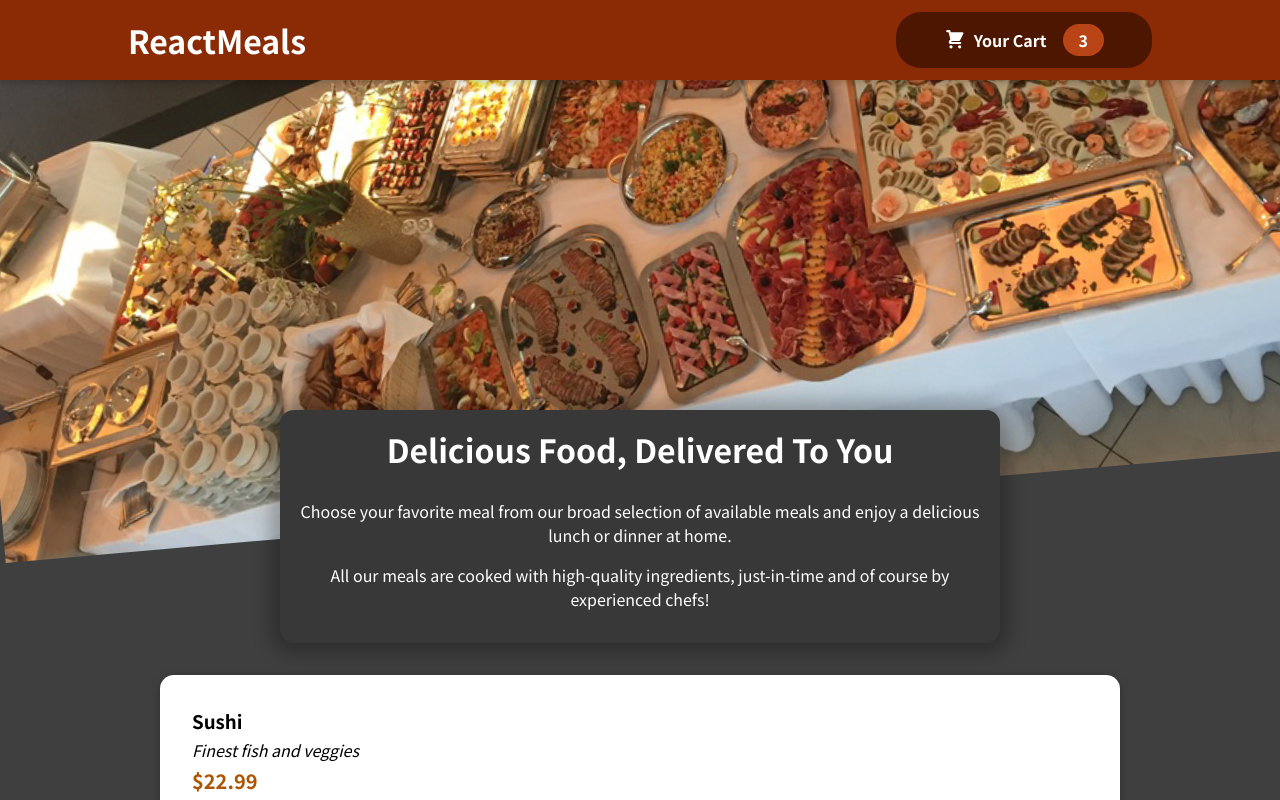
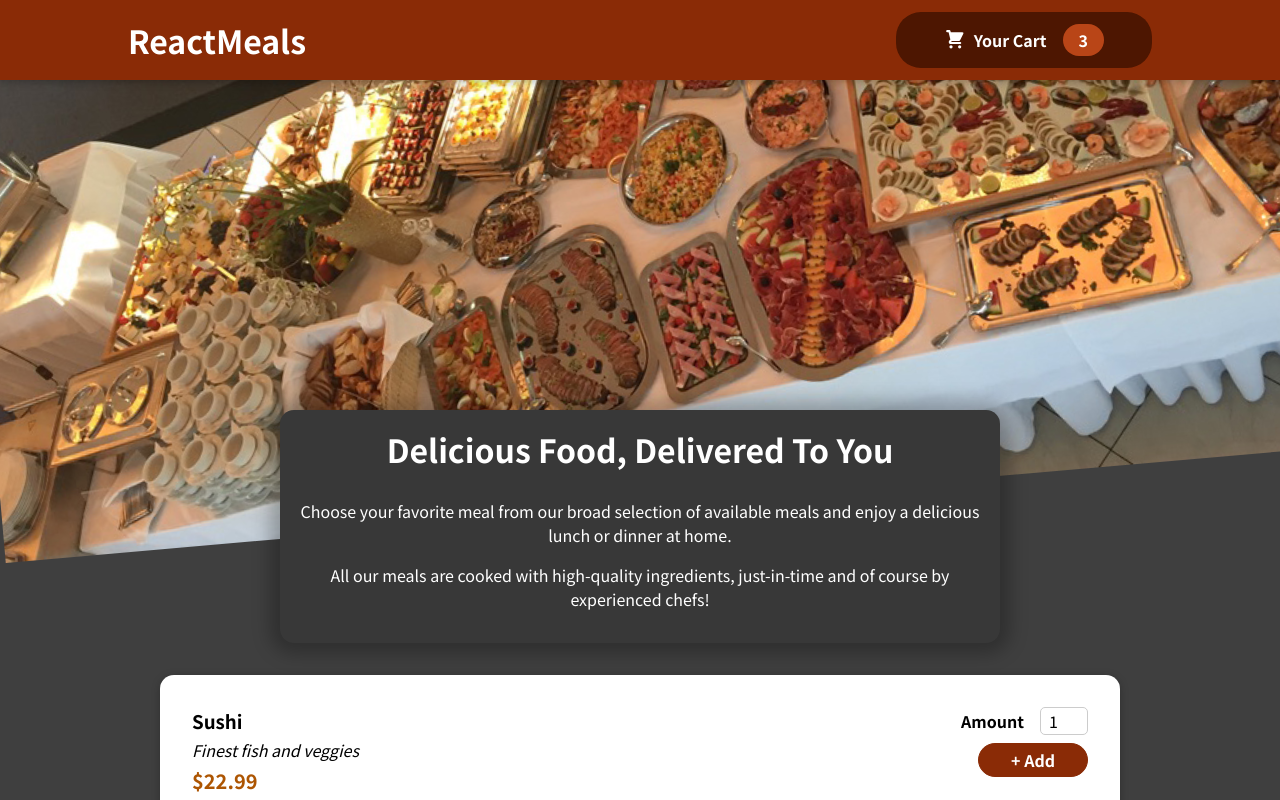
Before and after one commit to sys-ryan/react-food_order_app, a React (Create React App) app: page / in a window 1280 px wide. Shown: the top 800 px of the page. Built offline with nearby package versions, Linux system fonts and the light colour scheme.

Commit message:
feat: add Form to MealItem
- create Input component

```diff
--- a/src/components/Meals/AvailableMeals.js
+++ b/src/components/Meals/AvailableMeals.js
@@ -33,6 +33,7 @@
 const AvailableMeals = () => {
   const mealsList = DUMMY_MEALS.map((meal) => (
     <MealItem
+      id={meal.id}
       key={meal.id}
       name={meal.name}
       description={meal.description}
--- a/src/components/Meals/MealItem/MealItem.js
+++ b/src/components/Meals/MealItem/MealItem.js
@@ -1,4 +1,5 @@
 import classes from "./MealItem.module.css";
+import MealItemForm from "./MealItemForm";
 
 const MealItem = (props) => {
   const price = `$${props.price.toFixed(2)}`;
@@ -9,7 +10,9 @@
         <div className={classes.description}>{props.description}</div>
         <div className={classes.price}>{price}</div>
       </div>
-      <div></div>
+      <div>
+        <MealItemForm id={props.id} />
+      </div>
     </li>
   );
 };
--- a/src/components/Meals/MealItem/MealItemForm.js
+++ b/src/components/Meals/MealItem/MealItemForm.js
@@ -0,0 +1,23 @@
+import Input from "../../UI/Input";
+import classes from "./MealItemForm.module.css";
+
+const MealItemForm = (props) => {
+  return (
+    <form className={classes.form}>
+      <Input
+        label="Amount"
+        input={{
+          id: "amount_" + props.id,
+          type: "number",
+          min: "1",
+          max: "5",
+          step: "1",
+          defaultValue: "1",
+        }}
+      />
+      <button>+ Add</button>
+    </form>
+  );
+};
+
+export default MealItemForm;
--- /dev/null
+++ b/src/components/Meals/MealItem/MealItemForm.module.css
@@ -0,0 +1,20 @@
+.form {
+  text-align: right;
+}
+
+.form button {
+  font: inherit;
+  cursor: pointer;
+  background-color: #8a2b06;
+  border: 1px solid #8a2b06;
+  color: white;
+  padding: 0.25rem 2rem;
+  border-radius: 20px;
+  font-weight: bold;
+}
+
+.form button:hover,
+.form button:active {
+  background-color: #641d03;
+  border-color: #641d03;
+}
--- /dev/null
+++ b/src/components/UI/Input.js
@@ -0,0 +1,12 @@
+import classes from "./Input.module.css";
+
+const Input = (props) => {
+  return (
+    <div className={classes.input}>
+      <label htmlFor={props.input.id}>{props.label}</label>
+      <input {...props.input} />
+    </div>
+  );
+};
+
+export default Input;
--- /dev/null
+++ b/src/components/UI/Input.module.css
@@ -0,0 +1,18 @@
+.input {
+  display: flex;
+  align-items: center;
+  margin-bottom: 0.5rem;
+}
+
+.input label {
+  font-weight: bold;
+  margin-right: 1rem;
+}
+
+.input input {
+  width: 3rem;
+  border-radius: 5px;
+  border: 1px solid #ccc;
+  font: inherit;
+  padding-left: 0.5rem;
+}
```
